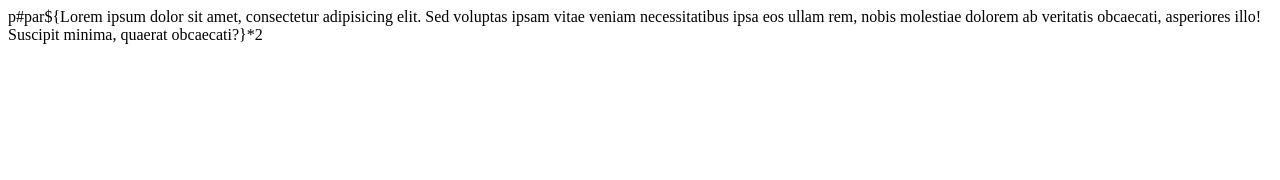
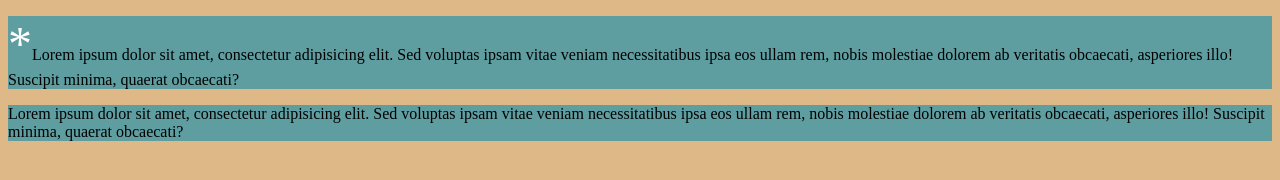
Before and after one commit to MrBlaBlak/CSS_zaawansowany, a plain HTML site: page index.html in a window 1280 px wide. Drawn offline with Linux system fonts and the light colour scheme.

Commit message:
pseudo_selektory

```diff
--- a/css/style.css
+++ b/css/style.css
@@ -0,0 +1,12 @@
+*{ /*ostyluje nam wszystko, selektor uniwersalny, najsłabszy */
+    background-color: burlywood;
+}
+p{/*selektor znacznika/elementu */
+    background-color: cadetblue;
+}
+/*Pseudo selektory*/
+#par1::before{
+    content:'*';
+    color:#ffffff;
+    font-size: 3em; /* 3 razy wielkość rodzica*/
+}
--- a/index.html
+++ b/index.html
@@ -6,6 +6,7 @@
     <link rel="stylesheet" href="css/style.css">
 </head>
 <body>
-   p#par${Lorem ipsum dolor sit amet, consectetur adipisicing elit. Sed voluptas ipsam vitae veniam necessitatibus ipsa eos ullam rem, nobis molestiae dolorem ab veritatis obcaecati, asperiores illo! Suscipit minima, quaerat obcaecati?}*2
+   <p id="par1">Lorem ipsum dolor sit amet, consectetur adipisicing elit. Sed voluptas ipsam vitae veniam necessitatibus ipsa eos ullam rem, nobis molestiae dolorem ab veritatis obcaecati, asperiores illo! Suscipit minima, quaerat obcaecati?</p>
+   <p id="par2">Lorem ipsum dolor sit amet, consectetur adipisicing elit. Sed voluptas ipsam vitae veniam necessitatibus ipsa eos ullam rem, nobis molestiae dolorem ab veritatis obcaecati, asperiores illo! Suscipit minima, quaerat obcaecati?</p>
 </body>
 </html>
```
